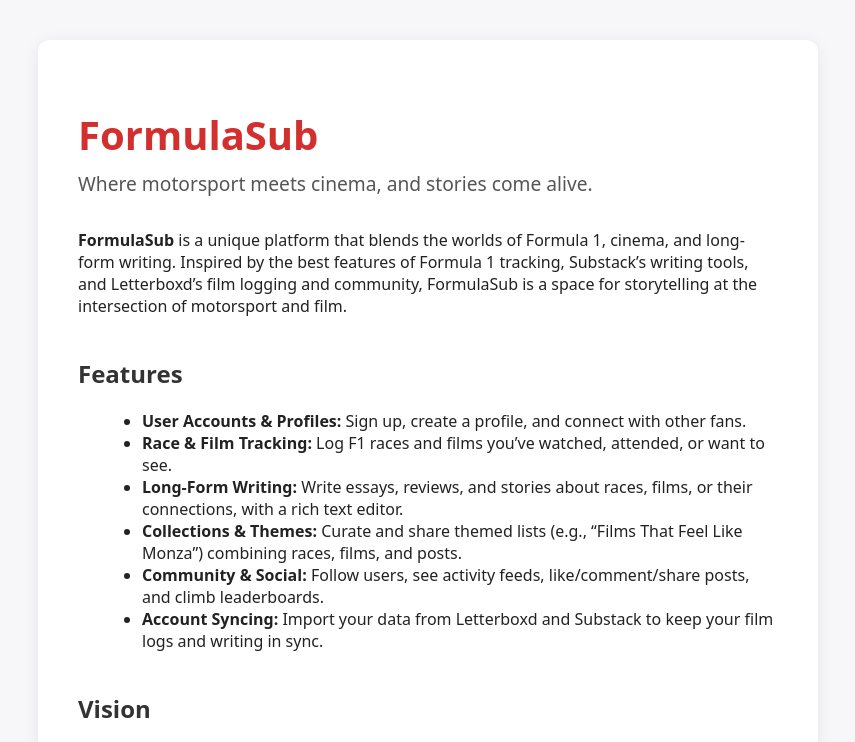
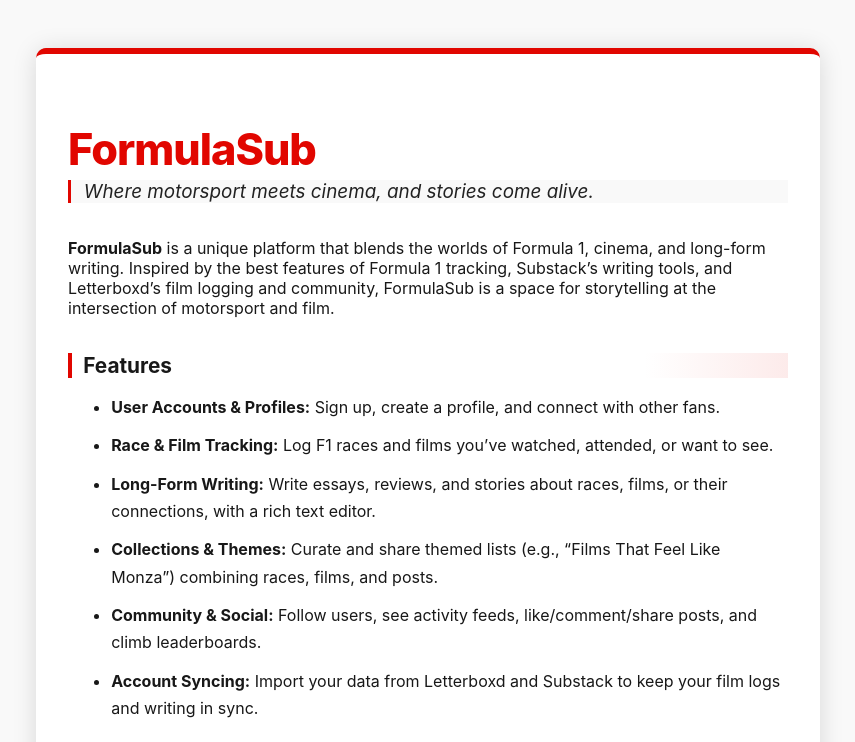
Before and after one commit to myri0709/formulasub, a plain HTML site: page src/pages/index.html in a window 1280 px wide. Shown: the top 742 px of the page, without its empty margins (212-1067 px from the left). Drawn offline with Linux system fonts and the light colour scheme.

Commit message:
Restyle landing page with Formula 1 minimalistic and Substack-inspired design

```diff
--- a/src/pages/index.html
+++ b/src/pages/index.html
@@ -5,14 +5,78 @@
   <meta name="viewport" content="width=device-width, initial-scale=1.0">
   <title>FormulaSub – Motorsport & Cinema Storytelling Platform</title>
   <style>
-    body { font-family: system-ui, sans-serif; margin: 0; padding: 0; background: #f7f7fa; color: #222; }
-    .container { max-width: 700px; margin: 40px auto; background: #fff; border-radius: 12px; box-shadow: 0 2px 16px #0001; padding: 2.5rem; }
-    h1 { color: #d32f2f; font-size: 2.5rem; margin-bottom: 0.5rem; }
-    h2 { color: #333; margin-top: 2rem; }
-    ul { margin: 1rem 0 2rem 1.5rem; }
-    .tagline { color: #555; font-size: 1.2rem; margin-bottom: 2rem; }
-    .section { margin-bottom: 2.5rem; }
-    .footer { margin-top: 3rem; color: #888; font-size: 1rem; text-align: center; }
+    body {
+      font-family: 'Inter', 'Helvetica Neue', Arial, sans-serif;
+      margin: 0;
+      padding: 0;
+      background: #f9f9f9;
+      color: #181818;
+    }
+    .container {
+      max-width: 720px;
+      margin: 48px auto;
+      background: #fff;
+      border-radius: 10px;
+      box-shadow: 0 2px 24px #0002;
+      padding: 2.5rem 2rem 2rem 2rem;
+      border-top: 6px solid #e10600; /* F1 red */
+    }
+    h1 {
+      color: #e10600; /* F1 red */
+      font-size: 2.7rem;
+      font-weight: 800;
+      letter-spacing: -1px;
+      margin-bottom: 0.3rem;
+      font-family: 'Inter', 'Helvetica Neue', Arial, sans-serif;
+    }
+    h2 {
+      color: #181818;
+      font-size: 1.3rem;
+      font-weight: 700;
+      margin-top: 2.2rem;
+      margin-bottom: 0.7rem;
+      border-left: 4px solid #e10600;
+      padding-left: 0.7rem;
+      background: linear-gradient(90deg, #fff 80%, #e1060015 100%);
+    }
+    ul {
+      margin: 1rem 0 2rem 1.5rem;
+      padding-left: 1.2rem;
+    }
+    li {
+      margin-bottom: 0.7rem;
+      line-height: 1.7;
+    }
+    .tagline {
+      color: #222;
+      font-size: 1.18rem;
+      margin-bottom: 2.2rem;
+      font-style: italic;
+      border-left: 3px solid #e10600;
+      padding-left: 0.8rem;
+      background: #f9f9f9;
+    }
+    .section {
+      margin-bottom: 2.2rem;
+    }
+    .footer {
+      margin-top: 3.5rem;
+      color: #aaa;
+      font-size: 1rem;
+      text-align: center;
+      border-top: 1px solid #eee;
+      padding-top: 1.5rem;
+      letter-spacing: 0.5px;
+    }
+    @media (max-width: 800px) {
+      .container {
+        margin: 0;
+        border-radius: 0;
+        box-shadow: none;
+        padding: 1.2rem 0.5rem 1.5rem 0.5rem;
+      }
+      h1 { font-size: 2rem; }
+    }
   </style>
 </head>
 <body>
```
